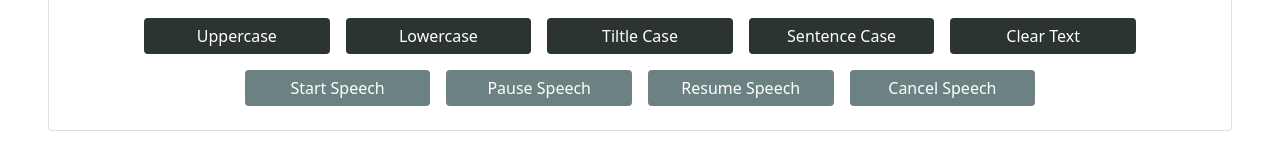
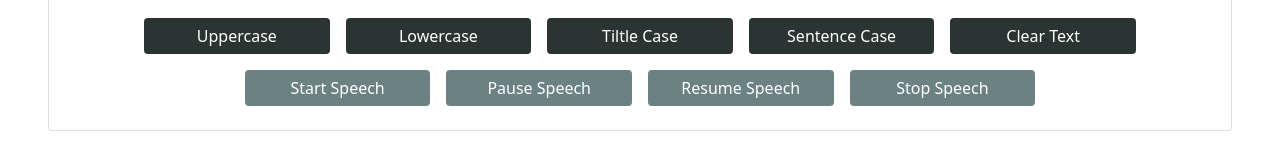
Before and after one commit to alialpha007/TextUtils, a React (Create React App) app: page / in a window 1280 px wide. Shown: the part 417-577 px from the top of the page. Built offline with nearby package versions, Linux system fonts and the light colour scheme.

Commit message:
some minor fixes

```diff
--- a/src/Components/About.js
+++ b/src/Components/About.js
@@ -1,7 +1,5 @@
 import React from "react";
 import Button from "react-bootstrap/Button";
-import jsPDF from "jspdf";
-import { Link } from "react-router-dom";
 import resume from "../data/cv.pdf";
 function About(props) {
   let mode = props.mode;
@@ -73,7 +71,7 @@ function About(props) {
             className="btn btn-dark text-decoration-none m-2 w-25 "
             href="https://github.com/alialpha007"
             target="_blank"
-            rel="noreferrer"
+            rel="noopener noreferrer"
           >
             Github
           </a>
--- a/src/Components/NavigationBar.js
+++ b/src/Components/NavigationBar.js
@@ -44,6 +44,7 @@ function NavigationBar(props) {
                     type="checkbox"
                     role="switch"
                     id="flexSwitchCheckDefault"
+                    aria-checked
                     onClick={toggle}
                   />
                   <label
--- a/src/Components/TextForm.js
+++ b/src/Components/TextForm.js
@@ -109,7 +109,7 @@ function TextForm(props) {
     } else {
       let speech = new SpeechSynthesisUtterance();
       window.speechSynthesis.cancel(speech);
-      alert("Speech is canceled!", "warning");
+      alert("Speech is stopped!", "warning");
     }
   };
 
@@ -262,7 +262,7 @@ function TextForm(props) {
               onClick={handleOnClickCancelSpeech} //Event handling
               style={{ backgroundColor: "#6c8181", color: "white", border: 0 }}
             >
-              Cancel Speech
+              Stop Speech
             </Button>
           </div>
         </Form>
@@ -312,17 +312,3 @@ function TextForm(props) {
 }
 
 export default TextForm;
-
-{
-  /* <div className="container m-5 p-3 card">
-      <h2>Text Summary</h2>
-      <p>Number of Words: {text.split(" ").length === 1 || text === " " || text === "  " || text === "   " || text === "    " ?  text.split(" ").length = 0
-                                : text.trim().split(" ").length = text.trim().split(" ").length }</p>
-      <p>Number of Characters (no spaces): {text.replace(/ /g,'').length }</p>
-      <p>Number of Characters (with spaces): {text.length }</p>
-
-      <p>Reading time: ~ {Math.floor(0.008 * text.split(" ").length)}
-                         {Math.floor(0.008 * text.split(" ").length) > 1 ? " minutes " : " minute " }
-        </p>
-    </div>  */
-}
```
Also changed, not shown: 21 other files (tests, documents, lock files or other folders).
